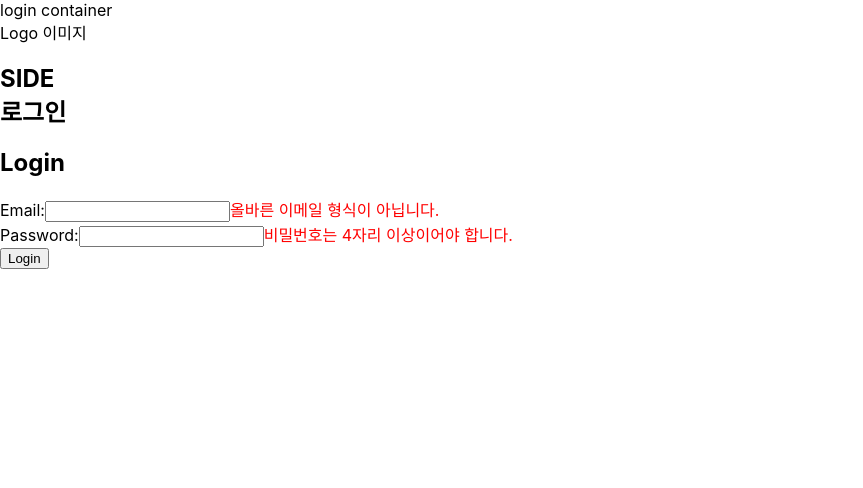
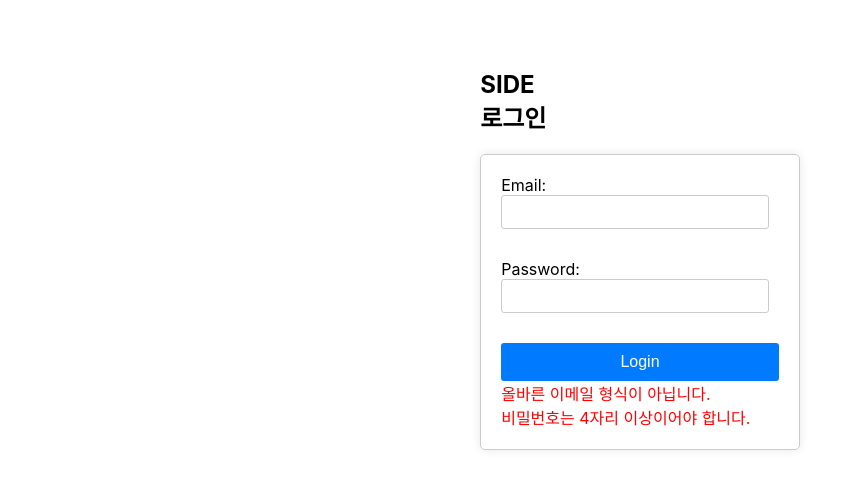
Before and after one commit to shoney921/side-client, a React (Create React App) app: page / in a window 1280 px wide. Both pictures are taken after a click on the button "Login". Shown: the top 488 px of the page, without its empty margins (0-863 px from the left). Built offline with nearby package versions, Linux system fonts and the light colour scheme.

Commit message:
게시판 컴포넌트 추가

```diff
--- a/src/App.tsx
+++ b/src/App.tsx
@@ -1,16 +1,29 @@
 import React, { ReactElement } from "react";
 import "./App.css";
 import { BrowserRouter, Route, Routes } from "react-router-dom";
-import { BoardListContainer } from "./components/BoardListContainer";
 import { LoginPage } from "./pages/login/LoginPage";
+import BoardPage from "./pages/board/BoardPage";
+import BoardContainer from "./pages/board/BoardContainer";
 
-const App = (): ReactElement => (
+const App = (): ReactElement => {
+  const boards = [
+    { id: 1, title: "게시물 1", content: "내용 1" },
+    { id: 2, title: "게시물 2", content: "내용 2" },
+    // 추가적인 게시물 데이터
+  ];
+
+  return (
     <BrowserRouter>
       <Routes>
         <Route path="/" element={<LoginPage />}></Route>
-      <Route path="/board" element={<BoardListContainer />}></Route>
+        <Route path="/board" element={<BoardPage boards={boards} />}></Route>
+        <Route
+          path="/boards/:id"
+          element={<BoardContainer boards={boards} />}
+        />
       </Routes>
     </BrowserRouter>
   );
+};
 
 export default App;
--- /dev/null
+++ b/src/pages/board/BoardContainer.tsx
@@ -0,0 +1,40 @@
+// BoardContainer.tsx
+
+import React, { useState, useEffect } from "react";
+import { useParams } from "react-router-dom";
+
+interface BoardContainerProps {
+  boards: Board[]; // Board 타입 배열
+}
+
+interface Board {
+  id: number;
+  title: string;
+  content: string;
+}
+
+const BoardContainer: React.FC<BoardContainerProps> = ({ boards }) => {
+  const { id } = useParams<{ id: string }>();
+  const [board, setBoard] = useState<Board | null>(null);
+
+  useEffect(() => {
+    // boards 배열에서 id에 해당하는 게시물 찾기
+    const selectedBoard = boards.find((b) => b.id === Number(id));
+    setBoard(selectedBoard || null);
+  }, [boards, id]);
+
+  return (
+    <div>
+      {board ? (
+        <div>
+          <h2>{board.title}</h2>
+          <p>{board.content}</p>
+        </div>
+      ) : (
+        <p>게시물을 찾을 수 없습니다.</p>
+      )}
+    </div>
+  );
+};
+
+export default BoardContainer;
--- /dev/null
+++ b/src/pages/board/BoardPage.tsx
@@ -0,0 +1,32 @@
+// BoardPage.tsx
+
+import React from "react";
+import { Link } from "react-router-dom";
+
+interface BoardPageProps {
+  boards: Board[]; // Board 타입 배열
+}
+
+interface Board {
+  id: number;
+  title: string;
+  content: string;
+}
+
+const BoardPage: React.FC<BoardPageProps> = ({ boards }) => {
+  return (
+    <div>
+      <h1>게시판</h1>
+      <ul>
+        {boards.map((board) => (
+          <li key={board.id}>
+            {board.id} : {board.title}
+            {/* <Link to={`/boards/${board.id}`}>{board.title}</Link> */}
+          </li>
+        ))}
+      </ul>
+    </div>
+  );
+};
+
+export default BoardPage;
--- a/src/pages/login/LoginContainer.tsx
+++ b/src/pages/login/LoginContainer.tsx
@@ -13,7 +13,6 @@ export const LoginContainer: React.FC = (): ReactElement => {
 
   return (
     <div id="loginContainer">
-      login container
       <Container fluid={true}>
         <Row>
           <LoginSection />
--- /dev/null
+++ b/src/pages/login/component/LoginForm.scss
@@ -0,0 +1,58 @@
+// LoginForm.scss
+
+.login-container {
+  max-width: 400px;
+  margin: 0 auto;
+  padding: 20px;
+  border: 1px solid #ccc;
+  border-radius: 5px;
+  background-color: #fff;
+  box-shadow: 0 0 10px rgba(0, 0, 0, 0.1);
+
+  h2 {
+    text-align: center;
+    color: #333;
+  }
+
+  form {
+    display: flex;
+    flex-direction: column;
+
+    label {
+      margin-bottom: 10px;
+
+      input {
+        width: 90%;
+        padding: 8px;
+        font-size: 14px;
+        border: 1px solid #ccc;
+        border-radius: 3px;
+
+        &:focus {
+          outline: none;
+          border-color: #007bff;
+        }
+      }
+
+      span {
+        color: red;
+        font-size: 12px;
+      }
+    }
+
+    button {
+      width: 100%; // 로그인 버튼의 너비를 100%로 조정
+      background-color: #007bff;
+      color: #fff;
+      padding: 10px;
+      font-size: 16px;
+      border: none;
+      border-radius: 3px;
+      cursor: pointer;
+
+      &:hover {
+        background-color: #0056b3;
+      }
+    }
+  }
+}
--- a/src/pages/login/component/LoginForm.tsx
+++ b/src/pages/login/component/LoginForm.tsx
@@ -1,14 +1,17 @@
 import React, { useState } from "react";
 import axios from "axios";
+import "./LoginForm.scss";
+import { useNavigate } from "react-router-dom";
 
 const LoginForm: React.FC = () => {
+  const navigate = useNavigate();
+
   const [email, setEmail] = useState<string>("");
   const [password, setPassword] = useState<string>("");
   const [isValidEmail, setIsValidEmail] = useState<boolean>(true);
   const [isValidPassword, setIsValidPassword] = useState<boolean>(true);
 
   const validateEmail = (input: string) => {
-    // 간단한 이메일 형식의 정규표현식
     const emailRegex = /^[^\s@]+@[^\s@]+\.[^\s@]+$/;
     return emailRegex.test(input);
   };
@@ -18,7 +21,6 @@ const LoginForm: React.FC = () => {
   };
 
   const handleLogin = async () => {
-    // 간단한 클라이언트 측 유효성 검증
     const isEmailValid = validateEmail(email);
     const isPasswordValid = validatePassword(password);
 
@@ -27,9 +29,9 @@ const LoginForm: React.FC = () => {
 
     if (isEmailValid && isPasswordValid) {
       try {
-        // API 호출 및 로그인 처리
-        const response = await axios.post("/api/login", { email, password });
-        console.log(response.data); // 로그인 성공 시 처리
+        // const response = await axios.post("/api/login", { email, password });
+        // console.log(response.data); // 로그인 성공 시 처리
+        navigate("/board");
       } catch (error) {
         console.error("로그인 실패:", error);
       }
@@ -37,8 +39,7 @@ const LoginForm: React.FC = () => {
   };
 
   return (
-    <div>
-      <h2>Login</h2>
+    <div className="login-container">
       <form>
         <label>
           Email:
@@ -50,9 +51,6 @@ const LoginForm: React.FC = () => {
               setIsValidEmail(true); // 입력이 변경될 때마다 유효성 검증 초기화
             }}
           />
-          {!isValidEmail && (
-            <span style={{ color: "red" }}>올바른 이메일 형식이 아닙니다.</span>
-          )}
         </label>
         <br />
         <label>
@@ -65,17 +63,21 @@ const LoginForm: React.FC = () => {
               setIsValidPassword(true); // 입력이 변경될 때마다 유효성 검증 초기화
             }}
           />
-          {!isValidPassword && (
-            <span style={{ color: "red" }}>
-              비밀번호는 4자리 이상이어야 합니다.
-            </span>
-          )}
         </label>
         <br />
         <button type="button" onClick={handleLogin}>
           Login
         </button>
       </form>
+      {!isValidEmail && (
+        <span style={{ color: "red" }}>올바른 이메일 형식이 아닙니다.</span>
+      )}
+      <br />
+      {!isValidPassword && (
+        <span style={{ color: "red" }}>
+          비밀번호는 4자리 이상이어야 합니다.
+        </span>
+      )}
     </div>
   );
 };
--- /dev/null
+++ b/src/pages/login/component/LoginSection.scss
@@ -0,0 +1,13 @@
+// LoginSection.scss
+
+#loginSection {
+  display: flex;
+  flex-direction: column;
+  align-items: center;
+  margin-top: 50px;
+
+  h2 {
+    font-size: 24px;
+    margin-bottom: 20px;
+  }
+}
--- a/src/pages/login/component/LoginSection.tsx
+++ b/src/pages/login/component/LoginSection.tsx
@@ -1,6 +1,7 @@
 import { ReactElement } from "react";
 import { Col, Container, Row } from "react-bootstrap";
 import LoginForm from "./LoginForm";
+import "./LoginSection.scss";
 
 export const LoginSection: React.FC = (): ReactElement => {
   return (
@@ -10,7 +11,7 @@ export const LoginSection: React.FC = (): ReactElement => {
           <Col ClassName="loginContainer-col">
             <div id="LoginSectionTitle" className="LoginSection-title">
               <div id="logo" className="logo">
-                Logo 이미지
+                {/* Logo 이미지 */}
               </div>
               <div className="loginTitle">
                 <h2>
```
Lines whose indentation alone changed are shown as unchanged.
